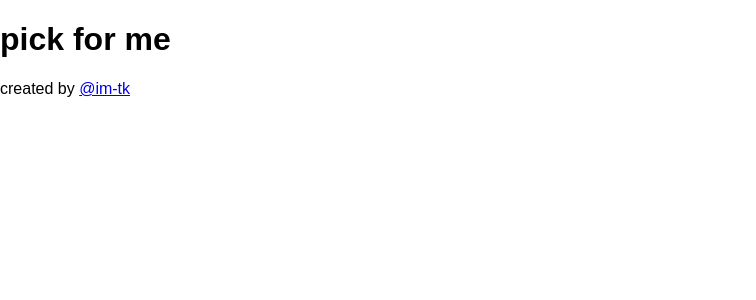
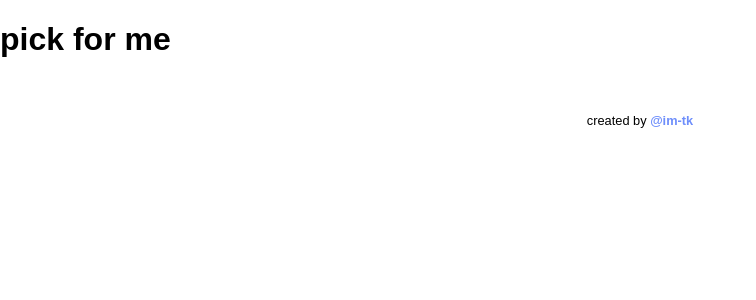
Before and after one commit to im-tk/pick-for-me, a React (Create React App) app: page / in a window 1280 px wide. Shown: the top 300 px of the page, without its empty margins (0-756 px from the left). Built offline with nearby package versions, Linux system fonts and the light colour scheme; no server answers.

Commit message:
minor style changes to button and footer

```diff
--- a/src/components/Button.js
+++ b/src/components/Button.js
@@ -1,24 +1,12 @@
 import React, { Component } from 'react';
 
 class Button extends Component  {
-  constructor(props) {
-    super(props);
-  }
-
-  /* Renders the 'Back' and 'Next' buttons  */
   render() {
     return (
         <span onClick={ this.props.button }>
-            <button type="button" className="nav-btn"> {this.props.children} </button></span>
+            <button type="button" className="biz-btn"> {this.props.children} </button></span>
     );
   };
 }
 
 export default Button;
-
-/*
-        <span onClick={ this.props.buttonNext }>
-            <button className="navbar-btn" type="button">Next</button></span>
-      </div>
-
-*/
--- a/src/styles/styles.css
+++ b/src/styles/styles.css
@@ -1,6 +1,7 @@
 html, body {
   margin: 0;
   padding: 0px;
+  font-size: 16px;
   font-family: sans-serif;
 }
 
@@ -8,8 +9,8 @@ html .app-container, body .app-container {
   width: 100%;
 }
 
-html .app-container .business-container, body .app-container .business-container {
-  font-size: 30px;
+html .app-container .biz-container, body .app-container .biz-container {
+  font-size: 1rem;
   background: skyblue;
   display: -webkit-box;
   display: -ms-flexbox;
@@ -23,17 +24,55 @@ html .app-container .business-container, body .app-container .business-container
           justify-content: center;
 }
 
-html .app-container .business-container .nav-btn, body .app-container .business-container .nav-btn {
+html .app-container .biz-container .biz-btn, body .app-container .biz-container .biz-btn {
   background: linear-gradient(135deg, #6e8efb, #a777e3);
   border: none;
   color: white;
   padding: 15px 32px;
   text-align: center;
   text-decoration: none;
-  display: inline-block;
   font-size: 16px;
   margin: 4px 2px;
   cursor: pointer;
   border-radius: 10px;
 }
+
+html .app-container .biz-container .biz-info, body .app-container .biz-container .biz-info {
+  width: 500px;
+}
+
+html .app-container .biz-container .biz-info .biz-image, body .app-container .biz-container .biz-info .biz-image {
+  width: 500px;
+  height: 500px;
+}
+
+html .app-container .biz-container .biz-info .biz-name, body .app-container .biz-container .biz-info .biz-name {
+  font-size: 2rem;
+  word-wrap: break-word;
+}
+
+html .footer, body .footer {
+  font-size: 0.8rem;
+  padding: 20px;
+  display: -webkit-box;
+  display: -ms-flexbox;
+  display: flex;
+  -webkit-box-orient: horizontal;
+  -webkit-box-direction: normal;
+      -ms-flex-direction: row;
+          flex-direction: row;
+  -webkit-box-pack: center;
+      -ms-flex-pack: center;
+          justify-content: center;
+}
+
+html .footer a, body .footer a {
+  text-decoration: none;
+  color: #6e8efb;
+  font-weight: 600;
+}
+
+html .footer a:hover, body .footer a:hover {
+  color: #a777e3;
+}
 /*# sourceMappingURL=styles.css.map */
--- a/src/styles/styles.scss
+++ b/src/styles/styles.scss
@@ -1,30 +1,58 @@
 html, body {
   margin: 0;
   padding: 0px;
+  font-size: 16px;
   font-family: sans-serif;
+
   .app-container {
     width: 100%;
 
-    .business-container {
-        font-size: 30px;
+    .biz-container {
+        font-size: 1rem;
         background: skyblue;
         display: flex;
         flex-direction: row;
         justify-content: center;
 
-      .nav-btn {
+      .biz-btn {
         background: linear-gradient(135deg, #6e8efb, #a777e3);
         border: none;
         color: white;
         padding: 15px 32px;
         text-align: center;
         text-decoration: none;
-        display: inline-block;
         font-size: 16px;
         margin: 4px 2px;
         cursor: pointer;
         border-radius: 10px;
       }
+
+      .biz-info {
+        width: 500px;
+        .biz-image {
+          width: 500px;
+          height: 500px;
+        }
+        .biz-name {
+          font-size: 2rem;
+          word-wrap: break-word;
+        }
+      }
+    }
+  }
+  .footer {
+    font-size: 0.8rem;
+    padding: 20px;
+    display: flex;
+    flex-direction: row;
+    justify-content: center;
+    a {
+      text-decoration: none;
+      color:#6e8efb;
+      font-weight: 600;
+      &:hover{
+        color: #a777e3;
+      }
     }
   }
 }
```
Also changed, not shown: 2 other files (tests, documents, lock files or other folders).
